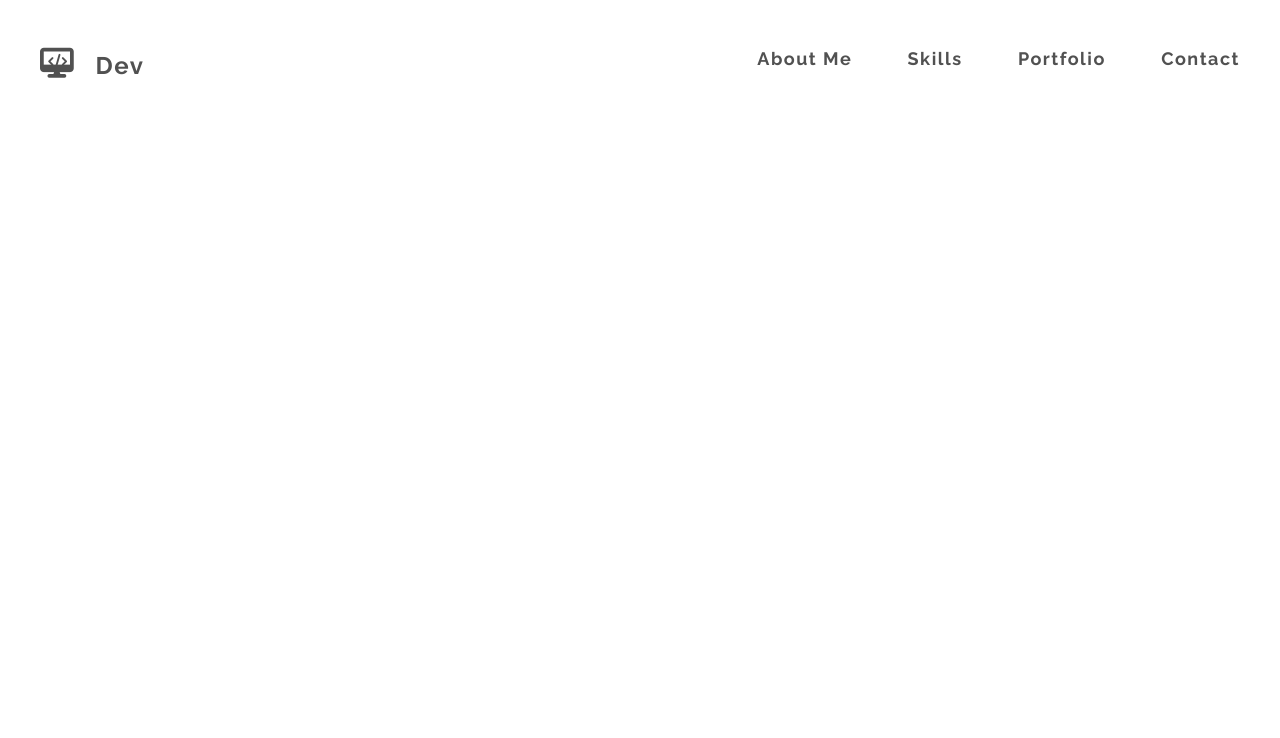
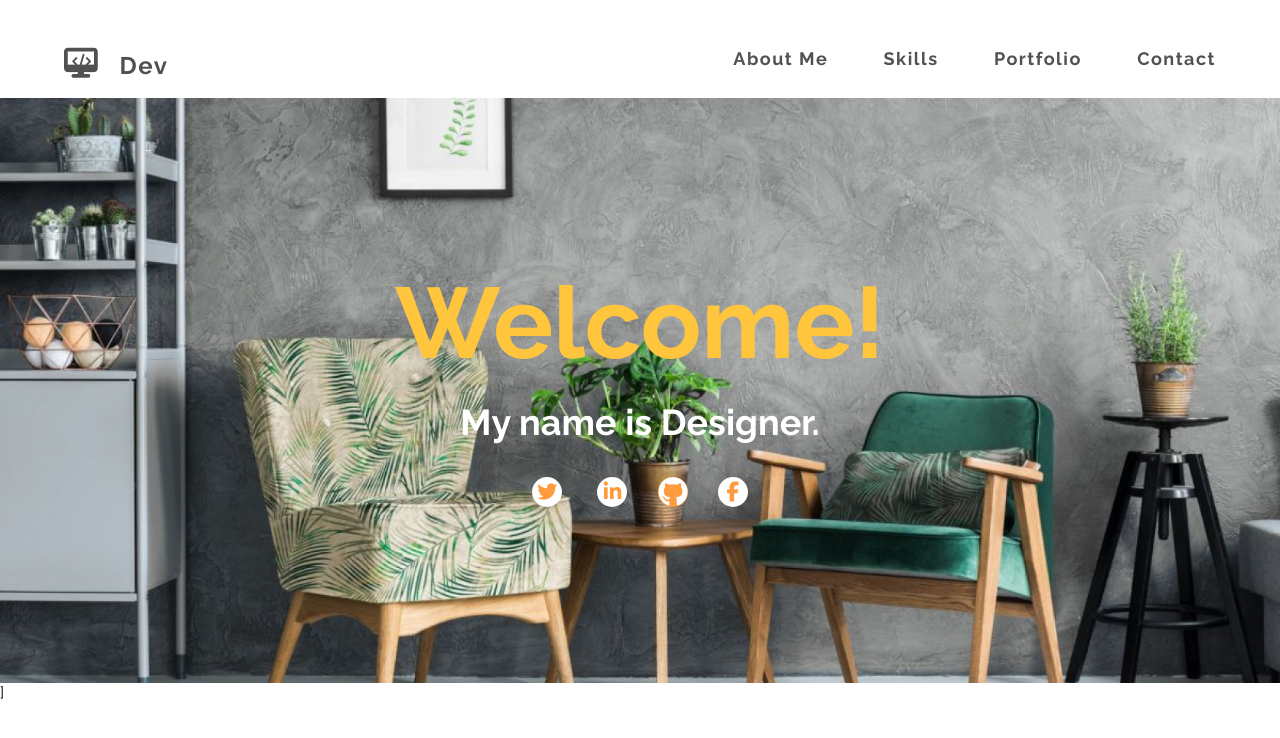
Before and after one commit to MagdalenaGrad/1-landing-page, a plain HTML site: page index.html in a window 1280 px wide. Drawn offline with Linux system fonts and the light colour scheme.

Commit message:
add hero section

```diff
--- a/index.html
+++ b/index.html
@@ -30,9 +30,17 @@
             </ul>
         </nav>
         <!-- HEADER -->
-        <header>
-
+        <header id="hero">
+            <h1>Welcome!</h1>
+            <h2>My name is Designer.</h2>
+            <p>
+                <i class="fab fa-twitter"></i>
+                <i class="fab fa-linkedin-in"></i>
+                <i class="fab fa-github"></i>
+                <i class="fab fa-facebook-f"></i>
+            </p>
         </header>
+        ]
     </div>
 </body>
 
--- a/style.css
+++ b/style.css
@@ -6,18 +6,22 @@
 
 :root {
     --grey-black: #515151;
+    --main-yellow: #FFC53D;
+    --main-orange: #FF9A3D;
 }
 
 #wrapper {
-    width: 1200px;
+    width: 100vw;
+    min-width: 1000px;
+    max-width: 1400px;
     margin: 0 auto;
 }
 
 /* Navigation bar */
 
 #navbar {
-    margin-top: 48px;
-    margin-bottom: 15px;
+    padding-top: 48px;
+    height: 50px;
 }
 
 #navbar #logo h5,
@@ -29,6 +33,7 @@
 
 #navbar #logo {
     float: left;
+    padding-left: 5%;
 }
 
 #navbar #logo h5 {
@@ -48,6 +53,7 @@
 
 #navbar ul {
     float: right;
+    padding-right: 5%;
 }
 
 #navbar ul li {
@@ -60,3 +66,56 @@
     text-decoration: none;
     color: var(--grey-black);
 }
+
+/* HEADER */
+
+#hero {
+    height: 585px;
+    width: 100%;
+    background-image: url(../imgs/cover-photo.png);
+    background-size: cover;
+    background-position: center;
+}
+
+#hero>* {
+    text-align: center;
+    font-weight: bold;
+}
+
+#hero h1 {
+    font-size: 100px;
+    color: var(--main-yellow);
+    padding-top: 13%;
+}
+
+#hero h2 {
+    font-size: 36px;
+    padding: 1.5% 0;
+    color: #fff;
+}
+
+#hero p {
+    font-size: 20px;
+    color: var(--main-orange);
+    font-weight: normal;
+}
+
+#hero .fab {
+    margin: 15px 15px;
+    padding: 5px;
+    border-radius: 50%;
+    opacity: 1;
+    background-color: #fff;
+    line-height: 20px;
+    text-align: center;
+    width: 20px;
+}
+
+#hero .fa-github {
+    transform: scale(1.5);
+    padding: 0;
+    background-color: var(--main-orange);
+    color: #fff;
+}
+
+/* add layer !! */
```
Also changed, not shown: 1 other file.
